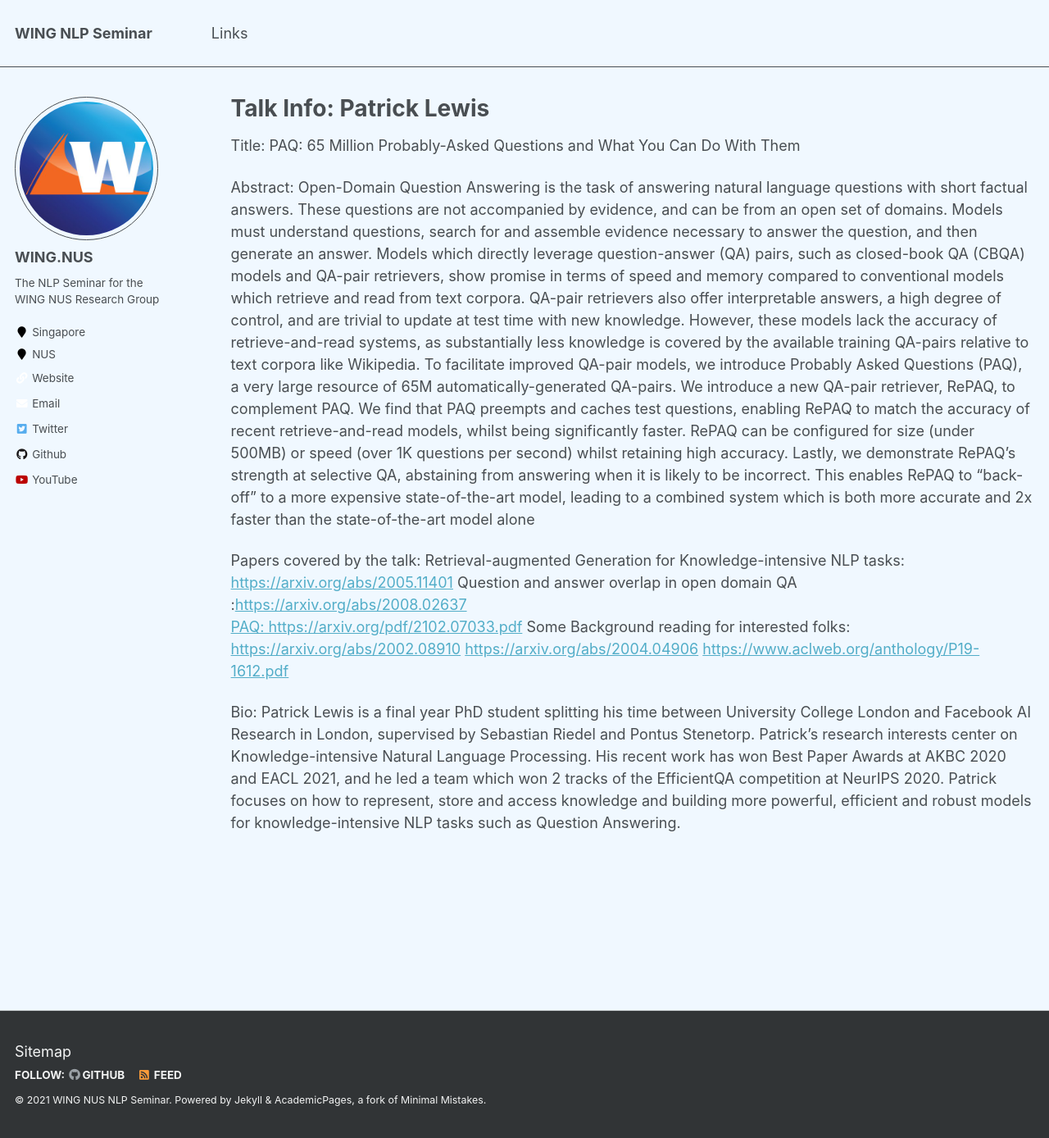
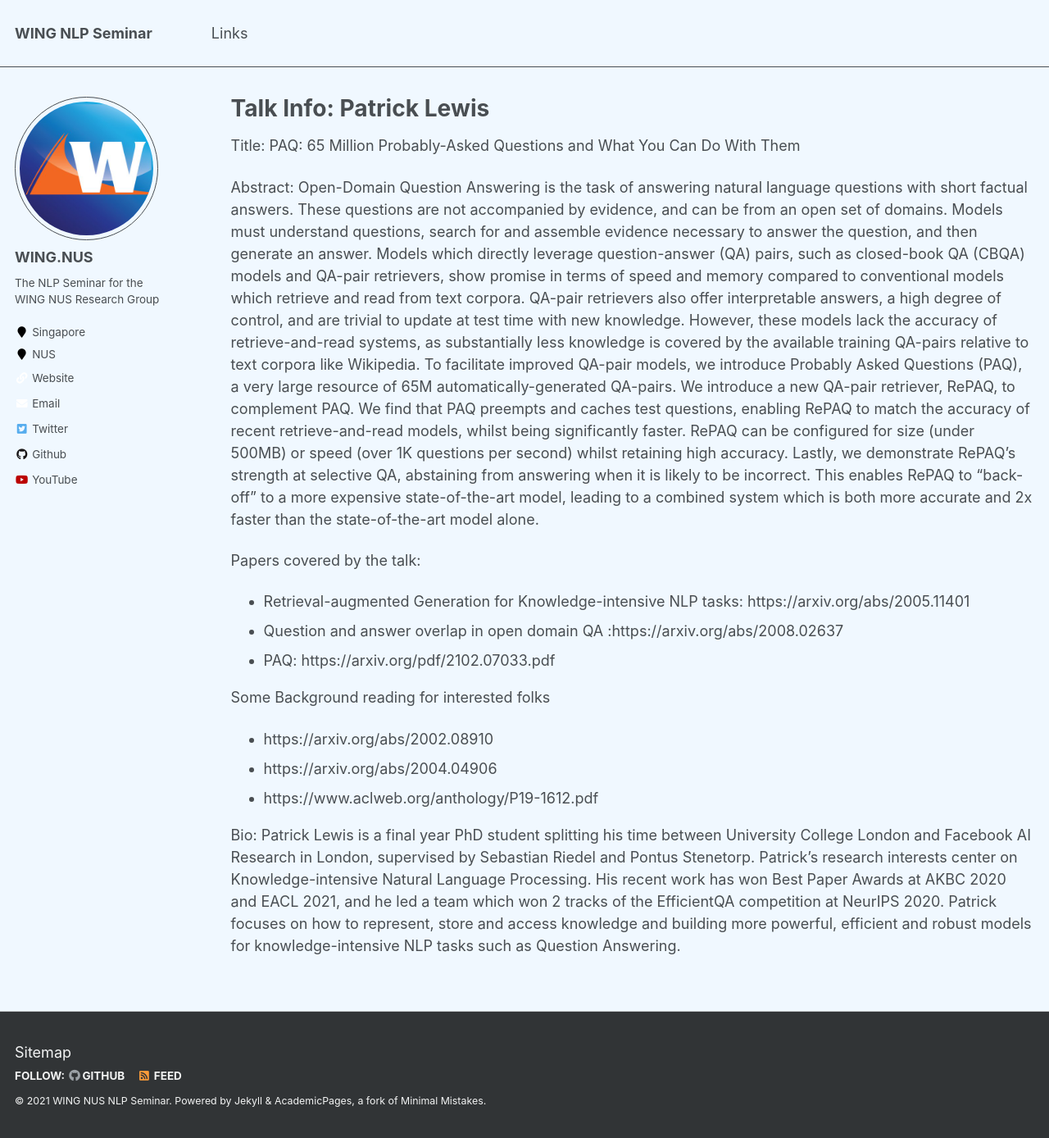
Before and after one commit to WING-NUS/nlp-seminar, a Jekyll site: the page built from _pages/speaker-patrick.md, in a window 1280 px wide and 1388 px high. Shown: the whole window at 82% size. Built offline with Jekyll 4.4.1, drawn with Linux system fonts in a browser that asks for light colours; part of the change alters nothing that is shown.

Commit message:
fix format

```diff
--- a/_pages/speaker-patrick.md
+++ b/_pages/speaker-patrick.md
@@ -10,17 +10,24 @@ PAQ: 65 Million Probably-Asked Questions and What You Can Do With Them
 
 Abstract:
 Open-Domain Question Answering is the task of answering natural language questions with short factual answers. These questions are not accompanied by evidence, and can be from an open set of domains. Models must understand questions, search for and assemble evidence necessary to answer the question, and then generate an answer.
-Models which directly leverage question-answer (QA) pairs, such as closed-book QA (CBQA) models and QA-pair retrievers, show promise in terms of speed and memory compared to conventional models which retrieve and read from text corpora. QA-pair retrievers also offer interpretable answers, a high degree of control, and are trivial to update at test time with new knowledge. However, these models lack the accuracy of retrieve-and-read systems, as substantially less knowledge is covered by the available training QA-pairs relative to text corpora like Wikipedia. To facilitate improved QA-pair models, we introduce Probably Asked Questions (PAQ), a very large resource of 65M automatically-generated QA-pairs. We introduce a new QA-pair retriever, RePAQ, to complement PAQ. We find that PAQ preempts and caches test questions, enabling RePAQ to match the accuracy of recent retrieve-and-read models, whilst being significantly faster. RePAQ can be configured for size (under 500MB) or speed (over 1K questions per second) whilst retaining high accuracy. Lastly, we demonstrate RePAQ’s strength at selective QA, abstaining from answering when it is likely to be incorrect. This enables RePAQ to “back-off” to a more expensive state-of-the-art model, leading to a combined system which is both more accurate and 2x faster than the state-of-the-art model alone
+Models which directly leverage question-answer (QA) pairs, such as closed-book QA (CBQA) models and QA-pair retrievers, show promise in terms of speed and memory compared to conventional models which retrieve and read from text corpora. QA-pair retrievers also offer interpretable answers, a high degree of control, and are trivial to update at test time with new knowledge. However, these models lack the accuracy of retrieve-and-read systems, as substantially less knowledge is covered by the available training QA-pairs relative to text corpora like Wikipedia. To facilitate improved QA-pair models, we introduce Probably Asked Questions (PAQ), a very large resource of 65M automatically-generated QA-pairs. We introduce a new QA-pair retriever, RePAQ, to complement PAQ. We find that PAQ preempts and caches test questions, enabling RePAQ to match the accuracy of recent retrieve-and-read models, whilst being significantly faster. RePAQ can be configured for size (under 500MB) or speed (over 1K questions per second) whilst retaining high accuracy. Lastly, we demonstrate RePAQ’s strength at selective QA, abstaining from answering when it is likely to be incorrect. This enables RePAQ to “back-off” to a more expensive state-of-the-art model, leading to a combined system which is both more accurate and 2x faster than the state-of-the-art model alone.
+
+
 
 Papers covered by the talk:
-Retrieval-augmented Generation for Knowledge-intensive NLP tasks: [https://arxiv.org/abs/2005.11401](https://arxiv.org/abs/2005.11401)
-Question and answer overlap in open domain QA :[https://arxiv.org/abs/2008.02637
-PAQ: https://arxiv.org/pdf/2102.07033.pdf](https://arxiv.org/abs/2008.02637
-PAQ: https://arxiv.org/pdf/2102.07033.pdf)
-Some Background reading for interested folks:
-[https://arxiv.org/abs/2002.08910](https://arxiv.org/abs/2002.08910)
-[https://arxiv.org/abs/2004.04906](https://arxiv.org/abs/2004.04906)
-[https://www.aclweb.org/anthology/P19-1612.pdf](https://www.aclweb.org/anthology/P19-1612.pdf)
+
+- Retrieval-augmented Generation for Knowledge-intensive NLP tasks: https://arxiv.org/abs/2005.11401
+- Question and answer overlap in open domain QA :https://arxiv.org/abs/2008.02637
+- PAQ: https://arxiv.org/pdf/2102.07033.pdf
+
+Some Background reading for interested folks
+- https://arxiv.org/abs/2002.08910
+- https://arxiv.org/abs/2004.04906
+- https://www.aclweb.org/anthology/P19-1612.pdf
+
+
+
+
 
 Bio:
 Patrick Lewis is a final year PhD student splitting his time between University College London and Facebook AI Research in London, supervised by Sebastian Riedel and Pontus Stenetorp. Patrick’s research interests center on Knowledge-intensive Natural Language Processing. His recent work has won Best Paper Awards at AKBC 2020 and EACL 2021, and he led a team which won 2 tracks of the EfficientQA competition at NeurIPS 2020. Patrick focuses on how to represent, store and access knowledge and building more powerful, efficient and robust models for knowledge-intensive NLP tasks such as Question Answering.
```
